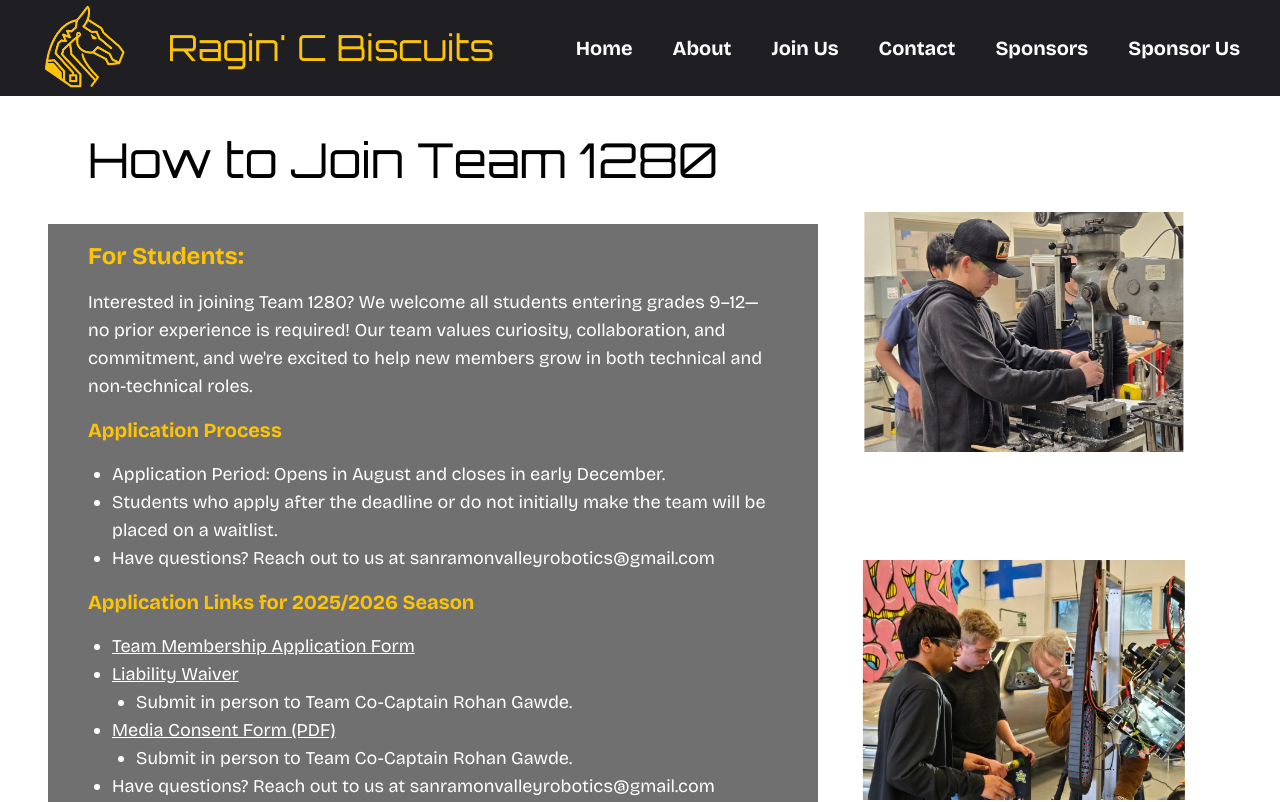
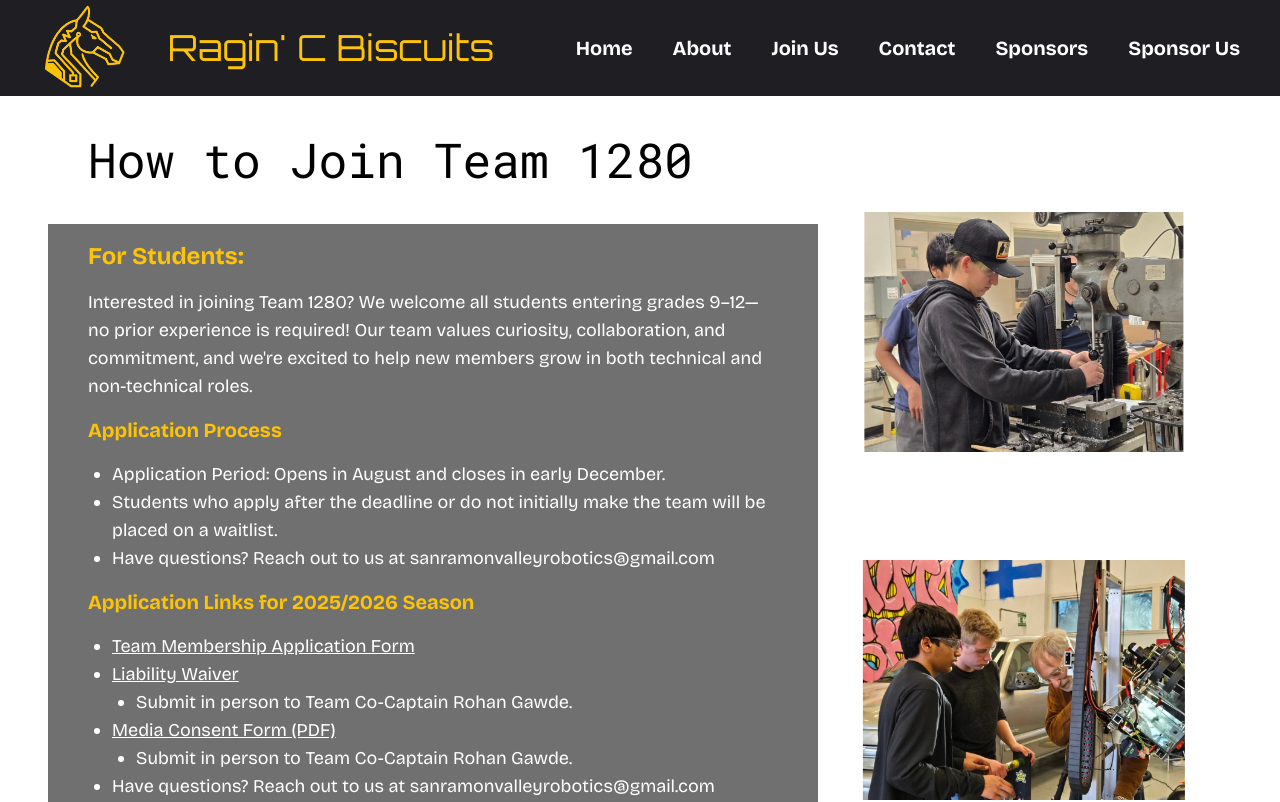
Before and after one commit to Team-1280/1280-website, a React (Vite) app in the folder app/: page /Join in a window 1280 px wide. Shown: the top 802 px of the page. Built offline with nearby package versions, Linux system fonts and the light colour scheme.

Commit message:
join font

```diff
--- a/app/src/pages/Join.jsx
+++ b/app/src/pages/Join.jsx
@@ -7,7 +7,7 @@ const Join = () => (
                 <img src='/join1.png' className='absolute h-[30vh] top-[10%] left-[80%] -translate-x-1/2' alt="Join 1"></img>
                 <img src='/join2.png' className='absolute h-[30vh] top-[40%] left-[80%] -translate-x-1/2' alt="Join 2"></img>
                 <img src='/join3.png' className='absolute h-[30vh] top-[70%] left-[80%] -translate-x-1/2' alt="Join 3"></img>
-                <div className='px-10 py-10 font-orbitron text-black text-5xl'>How to Join Team 1280</div>
+                <div className='px-10 py-10 font-roboto text-black text-5xl'>How to Join Team 1280</div>
                 <div className='bg-[#717070] w-15/24 py-4 h-[137vh]'>
                     <div className='font-bricolage'>
                     <div className='px-10 text-[#fcc307] text-2xl font-bold'>For Students:</div>
```
